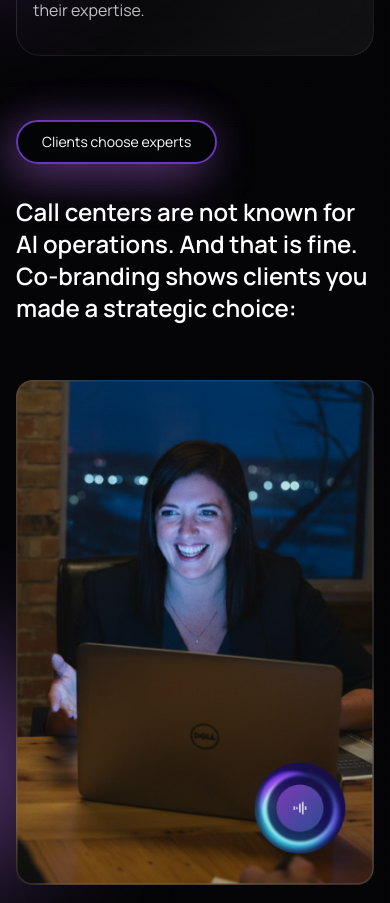
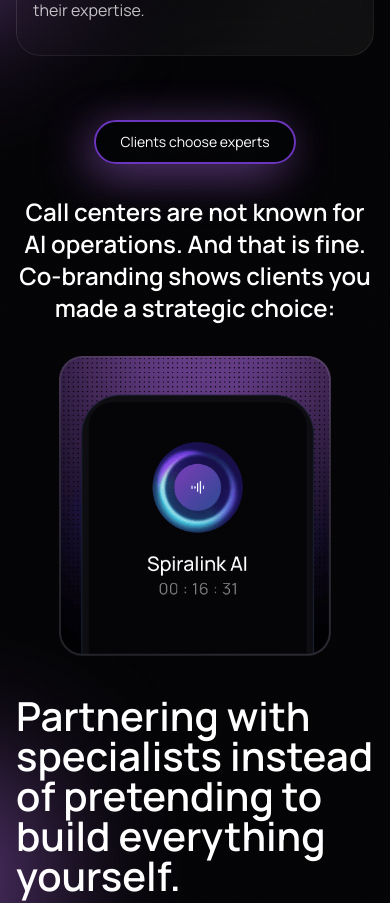
Before and after one commit to Yead191/spiralink-new, a Next.js app: page / in a window 390 px wide. Shown: the part 1220-2123 px from the top of the page. Built offline with nearby package versions, Linux system fonts and the light colour scheme; what @ant-design/nextjs-registry would draw is missing.

Commit message:
expert section done

```diff
--- a/src/feature/home/components/ChooseExperts.tsx
+++ b/src/feature/home/components/ChooseExperts.tsx
@@ -6,11 +6,21 @@ export default function ChooseExperts() {
   return (
     <section className="py-8 lg:py-16 container min-h-screen">
       {/* TOP */}
-      <div className="grid grid-cols-1 lg:grid-cols-2 gap-4">
+      <div className="grid grid-cols-1 lg:grid-cols-2 gap-8 md:gap-4">
         {/* left side */}
         <div>
-          <BadgeHero label="Clients choose experts" />
-          <h4 className="font-semibold lg:text-[40px] md:text-[32px] text-[24px] leading-[32px] md:leading-[40px] lg:leading-[48px] mt-8 lg:mt-10">
+          <div className="relative flex items-center justify-center md:justify-start md:items-start">
+            <BadgeHero label="Clients choose experts" />
+            <Image
+              draggable={false}
+              src="/assets/lines/home/expert-line.png"
+              alt="Choose Experts"
+              width={400}
+              height={400}
+              className="w-fit h-full md:h-[300px] object-contain absolute top-2/6 left-3/7 z-0 hidden md:block lg:hidden"
+            />
+          </div>
+          <h4 className="font-semibold lg:text-[40px] md:text-[32px] text-[24px] leading-[32px] md:leading-[40px] lg:leading-[48px] mt-8 lg:mt-10 relative z-10 text-center md:text-left">
             Call centers are not known for AI operations. And that is fine.
             Co-branding shows clients you made a strategic choice:
           </h4>
@@ -23,11 +33,11 @@ export default function ChooseExperts() {
             alt="Choose Experts"
             width={400}
             height={400}
-            className="w-fit h-[300px] object-contain hidden lg:block relative z-10"
+            className="w-fit h-[300px] object-contain block md:hidden lg:block relative z-10"
           />
           {/* Bottom Right SVG Line */}
           <svg
-            className="absolute -right-[44%] lg:-right-[1268%] bottom-0 lg:-bottom-[330px] h-[274px] lg:h-[400px] z-0  lg:block pointer-events-none hidden lg:scale-150"
+            className="absolute -right-[1144%] lg:-right-[1418%] xl:-right-[1268%] bottom-0 lg:-bottom-[330px] h-[274px] lg:h-[400px] z-0  xl:block pointer-events-none hidden lg:scale-150"
             viewBox="0 0 5000 294"
             fill="none"
             xmlns="http://www.w3.org/2000/svg"
@@ -54,9 +64,9 @@ export default function ChooseExperts() {
         </div>
       </div>
       {/* BOTTOM */}
-      <div className="flex flex-col md:flex-row gap-4 lg:gap-16 items-center mt-10">
+      <div className="flex flex-col-reverse md:flex-row gap-8 lg:gap-16 items-center mt-10">
         {/* left side */}
-        <div className="lg:w-3/5 flex justify-center items-start">
+        <div className="lg:w-3/5 flex justify-center items-start ">
           <Image
             src={"/assets/images/home/export2.png"}
             alt="Choose Experts"
@@ -67,7 +77,7 @@ export default function ChooseExperts() {
           />
         </div>
         {/* right side */}
-        <div className="w-3/4 ">
+        <div className="lg:w-3/4 ">
           <h1 className="lg:text-[78px] md:text-[32px] text-[40px] max-w-[650px] font-semibold tracking-[-6%] leading-[40px] md:leading-[40px] lg:leading-[78px] relative z-10 ">
             Partnering with specialists instead of pretending to build
             everything yourself.
```
Also changed, not shown: public/assets/lines/home/expert-line.png (added).
